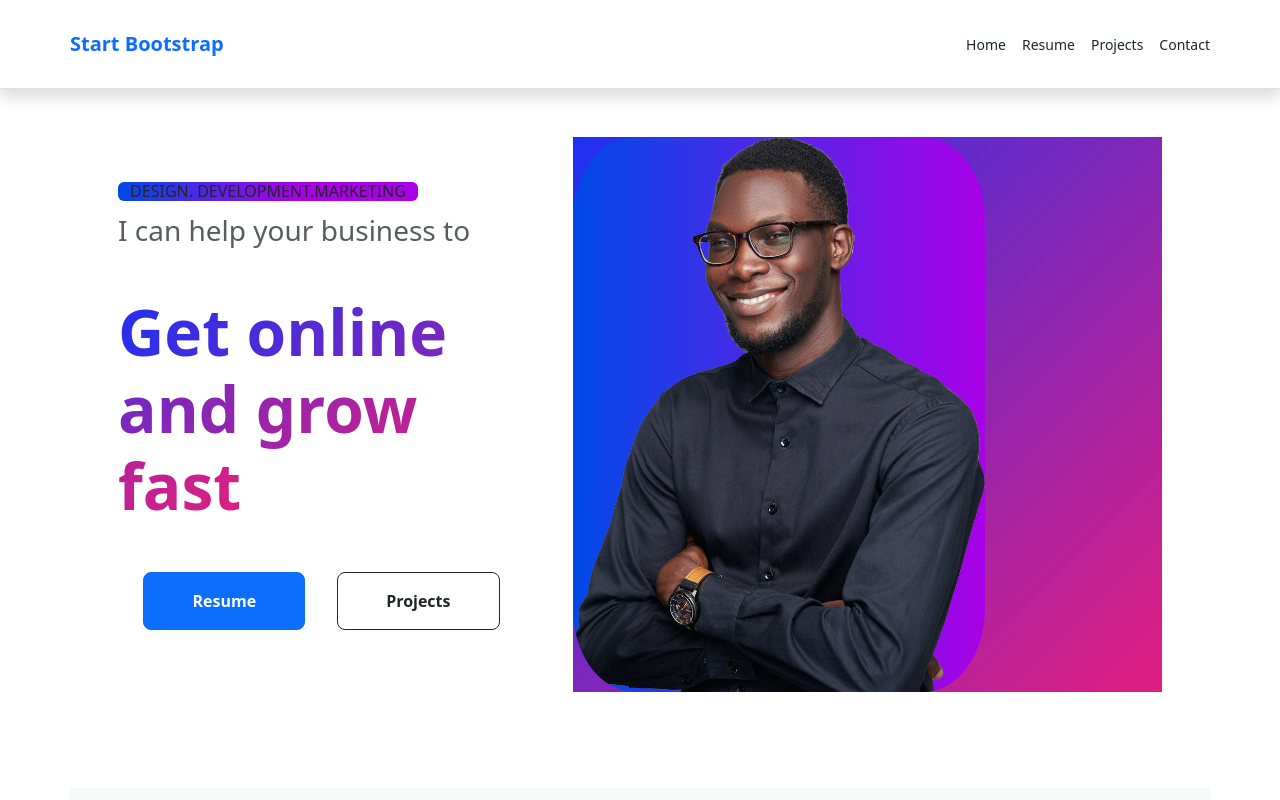
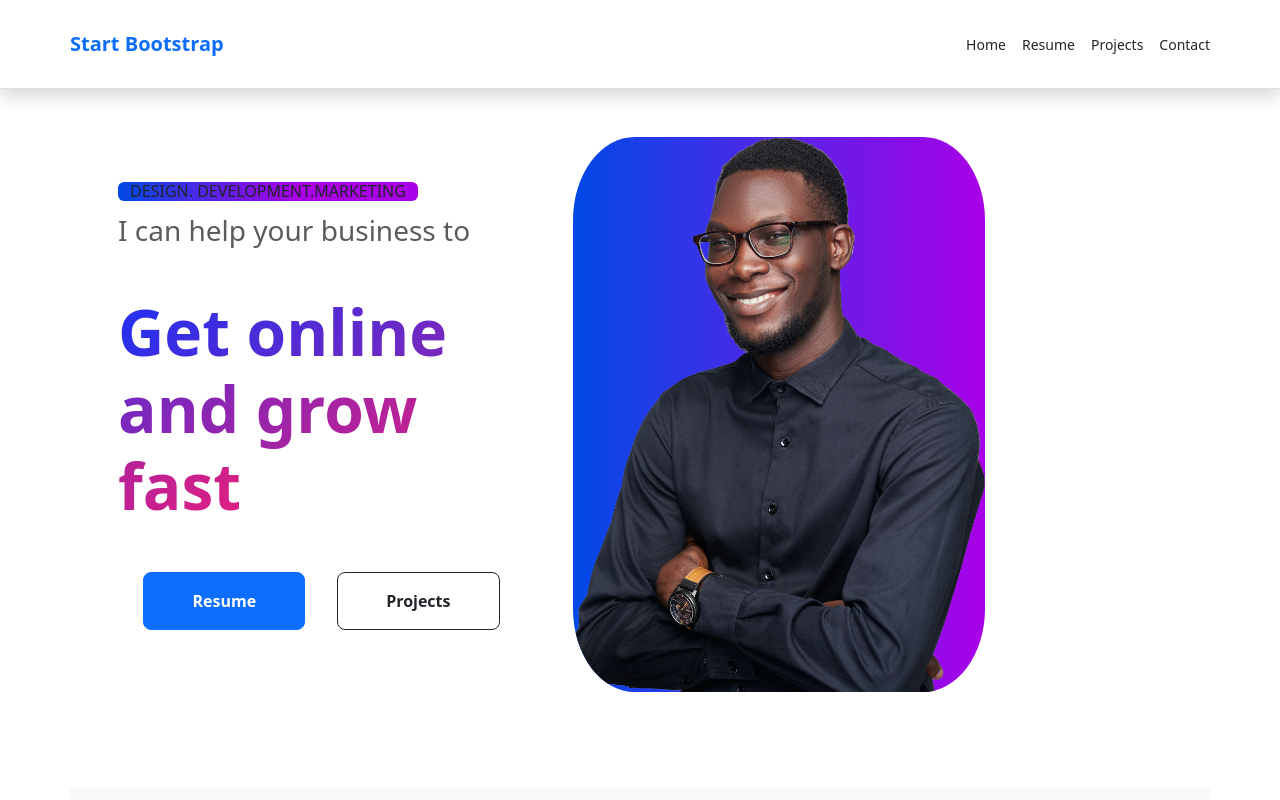
Before and after one commit to jaska0704/bootstrap, a plain HTML site: page index.html in a window 1280 px wide. Shown: the top 800 px of the page. Drawn offline with nearby package versions, Linux system fonts and the light colour scheme.

Commit message:
bootstrap yordamida sayt yasadikk

```diff
--- a/styles/main.scss
+++ b/styles/main.scss
@@ -52,7 +52,7 @@
     background: -webkit-linear-gradient(315deg, #1e30f3 0%, #e21e80 100%);
 }
 
-.bg-gradient-primary-to-secondary {
+.bg-gradiet-primary-to-secondary {
     background: #1e30f3;
     background: linear-gradient(135deg, #1e30f3 0%, #e21e80 100%);
 }
```
Also changed, not shown: project.html (+1 -1 lines), styles/css/main.css, styles/css/minified/main.min.css, 1 other file.
